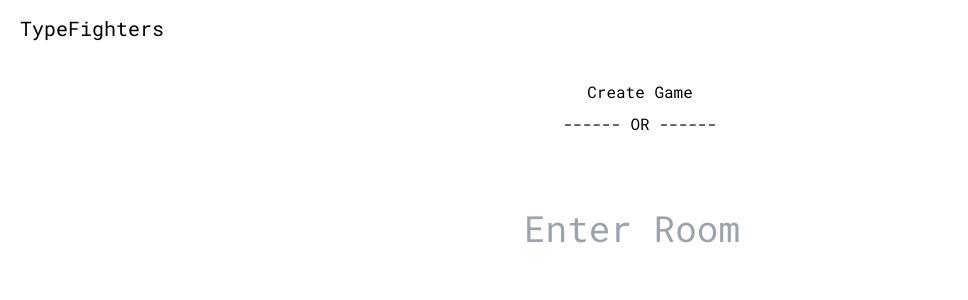
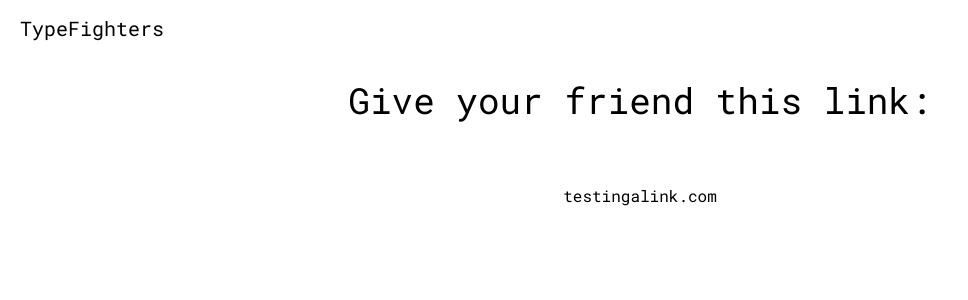
Before and after one commit to arblalock/Typefighters, a Next.js app in the folder app/: page /FriendCode in a window 1280 px wide. Shown: the top 300 px of the page, without its empty margins (0-968 px from the left). Built offline with nearby package versions, Linux system fonts and the light colour scheme.

Commit message:
working on sharable link

```diff
--- a/app/package.json
+++ b/app/package.json
@@ -9,6 +9,10 @@
     "lint": "next lint"
   },
   "dependencies": {
+    "@fortawesome/fontawesome-svg-core": "^6.4.2",
+    "@fortawesome/free-regular-svg-icons": "^6.4.2",
+    "@fortawesome/free-solid-svg-icons": "^6.4.2",
+    "@fortawesome/react-fontawesome": "^0.2.0",
     "next": "^13.5.6",
     "react": "^18",
     "react-dom": "^18"
--- a/app/src/app/FriendCode/page.tsx
+++ b/app/src/app/FriendCode/page.tsx
@@ -1,18 +1,16 @@
 import { Button } from "@/components/Button";
 import { CenterContainer } from "@/components/CenterContainer";
+import { ShareableLink } from "@/components/ShareableLink";
 
 export default function Page() {
 
     return (
         <CenterContainer>
+            <div className="m-2 text-4xl">
+                Give your friend this link:
+            </div>
             <div className="m-2">
-                <Button text="Create Game" textSize="3xl" buttonStyle="primary" />
-            </div>
-            <div className="text-base">------ OR ------</div>
-            <div className="m-2">
-                <div className="m-10">
-                    <input className="dark-input max-w-[280px] p-6 input-sm-pl text-4xl text-center" placeholder="Enter Room Code"></input>
-                </div>
+                <ShareableLink text="testingalink.com" />
             </div>
         </CenterContainer>
     )
--- /dev/null
+++ b/app/src/components/ShareableLink.tsx
@@ -0,0 +1,77 @@
+'use client'
+
+import { EleSize } from "@/types/comp-types";
+import { getTextSize } from "@/utils/css-utils";
+import { useState, useRef } from "react"
+import { FontAwesomeIcon } from '@fortawesome/react-fontawesome'
+import { faCopy } from '@fortawesome/free-solid-svg-icons'
+import { link } from "fs/promises";
+
+export const ShareableLink = ({ text: linkTxt, cb, textSize = 'xl' }: { text: string, cb?: Function, textSize?: EleSize }) => {
+
+    const [mouseIsHovering, setMouseIsHovering] = useState<boolean>(false);
+    const [linkHoverClass, setLinkHoverClass] = useState<string>('')
+    const [linkClickedClass, setLinkClickedClass] = useState<string>('')
+    const [linkDefaultClass, setLinkDefaultClass] = useState<string>('sh-link-default')
+    const [linkIsClicked, setLinkIsClicked] = useState<boolean>(false);
+    const [descTxt, setDescTxt] = useState<string>(linkTxt)
+    const [linkAnimating, setLinkAnimating] = useState<Boolean>(false);
+    const [linkWidth, setLinkWidth] = useState<Number>(0);
+    const linkRef = useRef<any>(null);
+
+
+    const handleOnMouseEnter = () => {
+        setLinkWidth(linkRef.current ? linkRef.current.offsetWidth : null);
+        setMouseIsHovering(true);
+        if (linkAnimating == false && linkIsClicked == false) {
+            setLinkHoverClass('sh-link-hover')
+        } else {
+            setLinkHoverClass('')
+        }
+    }
+
+    const handleOnMouseLeave = () => {
+        setMouseIsHovering(false);
+        setLinkHoverClass('');
+    }
+
+    const handleLinkCopyClick = (isIconClick: Boolean) => {
+        if (cb) {
+            cb();
+        }
+        if (linkIsClicked && isIconClick == false) return;
+        setLinkIsClicked(true);
+        setDescTxt('Link copied!')
+        setLinkAnimating(true);
+        setLinkHoverClass('');
+        setLinkClickedClass('sh-link-clicked');
+        //Need to set width so that changing text does not modify width
+        linkRef.current.style.width = `${linkWidth}px`
+        setTimeout(() => resetLink(), 3000)
+    }
+
+    const resetLink = () => {
+        setLinkDefaultClass('');
+        setDescTxt(linkTxt);
+        setLinkAnimating(false);
+        setLinkClickedClass('');
+    }
+
+    return (
+        <div ref={linkRef} className={`relative sh-link m-6 px-24 py-6 ${linkDefaultClass} ${linkHoverClass} ${linkClickedClass}`}
+            style={{
+                fontSize: getTextSize(textSize)
+            }}
+            onMouseEnter={() => handleOnMouseEnter()}
+            onMouseLeave={() => handleOnMouseLeave()}
+            onClick={() => handleLinkCopyClick(false)}>
+            {(linkIsClicked || mouseIsHovering) &&
+                <div
+                    onClick={() => handleLinkCopyClick(true)}
+                    className={`absolute px-[10%] valign left-0 ${linkAnimating ? '' : 'icon-btn-dark'}`}>
+                    <FontAwesomeIcon icon={faCopy} />
+                </div>}
+            {<span>{descTxt}</span>}
+        </div>
+    )
+}
--- a/app/src/styles/colors.css
+++ b/app/src/styles/colors.css
@@ -4,7 +4,11 @@
   --dark-2: #141517;
   --dark-3: #282a2e;
   --dark-4: #52555f;
-    --dark-highlight-1: rgb(145, 145, 145);
+  --dark-5: #292b35;
+  --dark-6: #353845;
+  --blue-1: #6a80e6;
+  --blue-2: #586dc9;
+  --dark-highlight-1: #3e404f;
   --disabled-primary: #1b1c1f;
-    --disabled-font-color:rgb(78, 78, 78);
+  --disabled-font-color: rgb(78, 78, 78);
 }
--- a/app/src/styles/elements.css
+++ b/app/src/styles/elements.css
@@ -1,46 +1,94 @@
-.btn{
+.btn {
     border: 1px solid;
-    transition: all .2s ease-in-out;
+    transition: background-color .2s ease-in-out, transform .2s ease-in-out, ;
 }
 
-.btn:hover{
+.btn:hover {
     cursor: pointer;
     box-shadow: 0 2px 8px rgb(18, 18, 18);
     transform: scale(1.05);
 }
 
-.btn:active{
+.btn:active {
     transform: translate(0px, 2px);
-    transform:scale(1);
+    transform: scale(1);
     box-shadow: 0;
 }
 
-.btn-primary{
+.btn-primary {
     background-color: var(--dark-3);
     border-color: var(--dark-4);
 }
 
-.btn-primary:hover{
+.btn-primary:hover {
     background-color: var(--dark-4);
 }
 
-.btn-disabled{
+.btn-disabled {
     background-color: var(--disabled-primary);
     color: var(--disabled-font-color);
-    pointer-events:none;
+    pointer-events: none;
     transition: none;
 }
 
-.btn-link:hover{
+.btn-link:hover {
     cursor: pointer;
 }
 
-.dark-input {
+.sh-link {
     border: 1px solid var(--dark-highlight-1);
     border-radius: 1px;
-    background-color: var(--dark-2);
-  }
+    background-color: var(--dark-5);
+    border-radius: 6px;
+    transition: all 0.1s ease-in-out;
+}
 
- input:placeholder-shown, .input-sm-pl{
-    font-size: 1.5em;
-  }
+.sh-link:hover {
+    transform: scale(1.03);
+}
+
+.sh-link-default:active {
+    transform: scale(1);
+}
+
+.sh-link-hover {
+    cursor: pointer;
+    background-color: var(--dark-6);
+    border: 1px solid var(--dark-6);
+}
+
+.sh-link-clicked {
+    animation: linkBackgrondAni 3s linear;
+    transform: scale(.9);
+}
+
+@keyframes linkBackgrondAni {
+    5% {
+        background-color: var(--blue-1);
+    }
+
+    20% {
+        background-color: var(--blue-2);
+    }
+
+    90% {
+        background-color: var(--blue-2);
+    }
+
+    100% {
+        background-color: var(--dark-5);
+    }
+}
+
+.valign {
+    margin: 0 auto;
+}
+
+.icon-btn-dark {
+    transition: all 0.25s ease-out;
+}
+
+.icon-btn-dark:hover {
+    cursor: pointer;
+    scale: 1.15;
+}
```
Also changed, not shown: 1 other file (tests, documents, lock files or other folders). Lines whose indentation alone changed are shown as unchanged.
